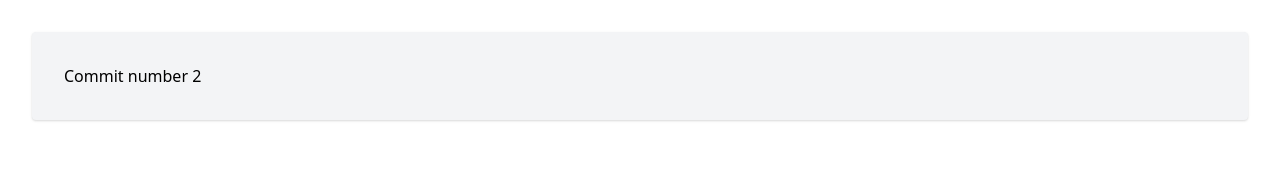
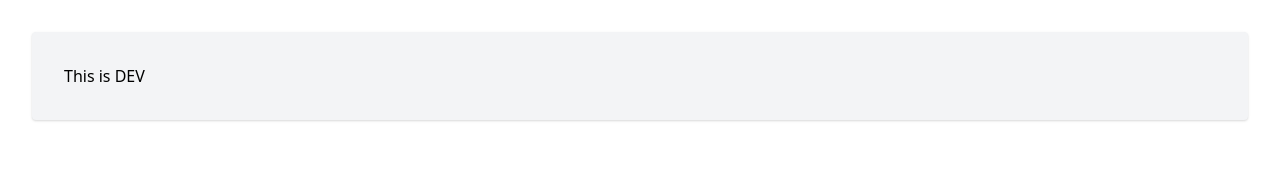
Before and after one commit to kieran-allen/cfp-test, a React app: page / in a window 1280 px wide. Shown: the top 170 px of the page. Built offline with nearby package versions, Linux system fonts and the light colour scheme.

Commit message:
this is dev

```diff
--- a/src/App.tsx
+++ b/src/App.tsx
@@ -3,7 +3,7 @@ import clsx from 'clsx'
 export function App() {
   return (
     <h1 className={clsx('bg-gray-100', 'm-8', 'rounded', 'p-8', 'shadow')}>
-      Commit number 2
+      This is DEV
     </h1>
   )
 }
```
